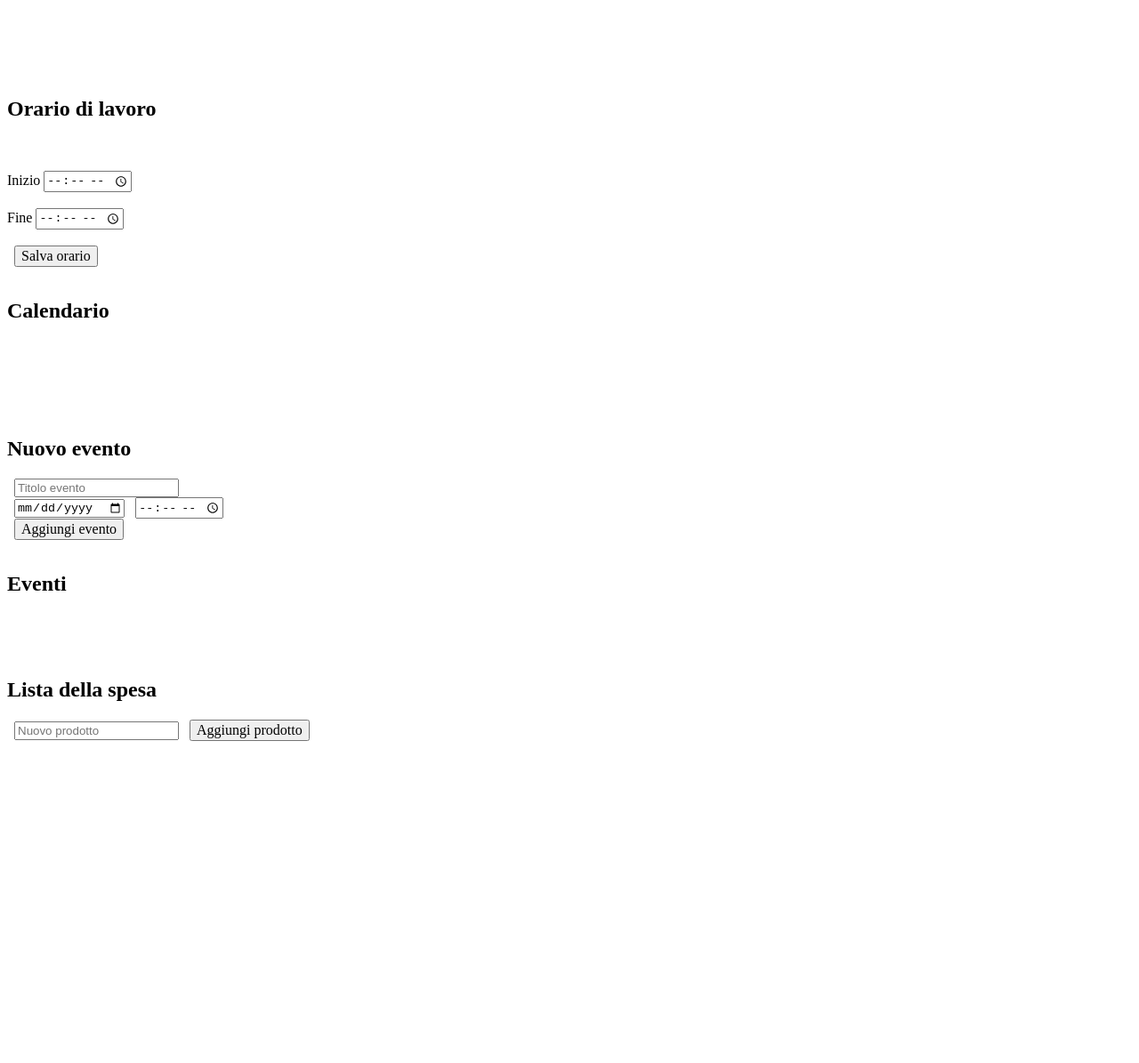
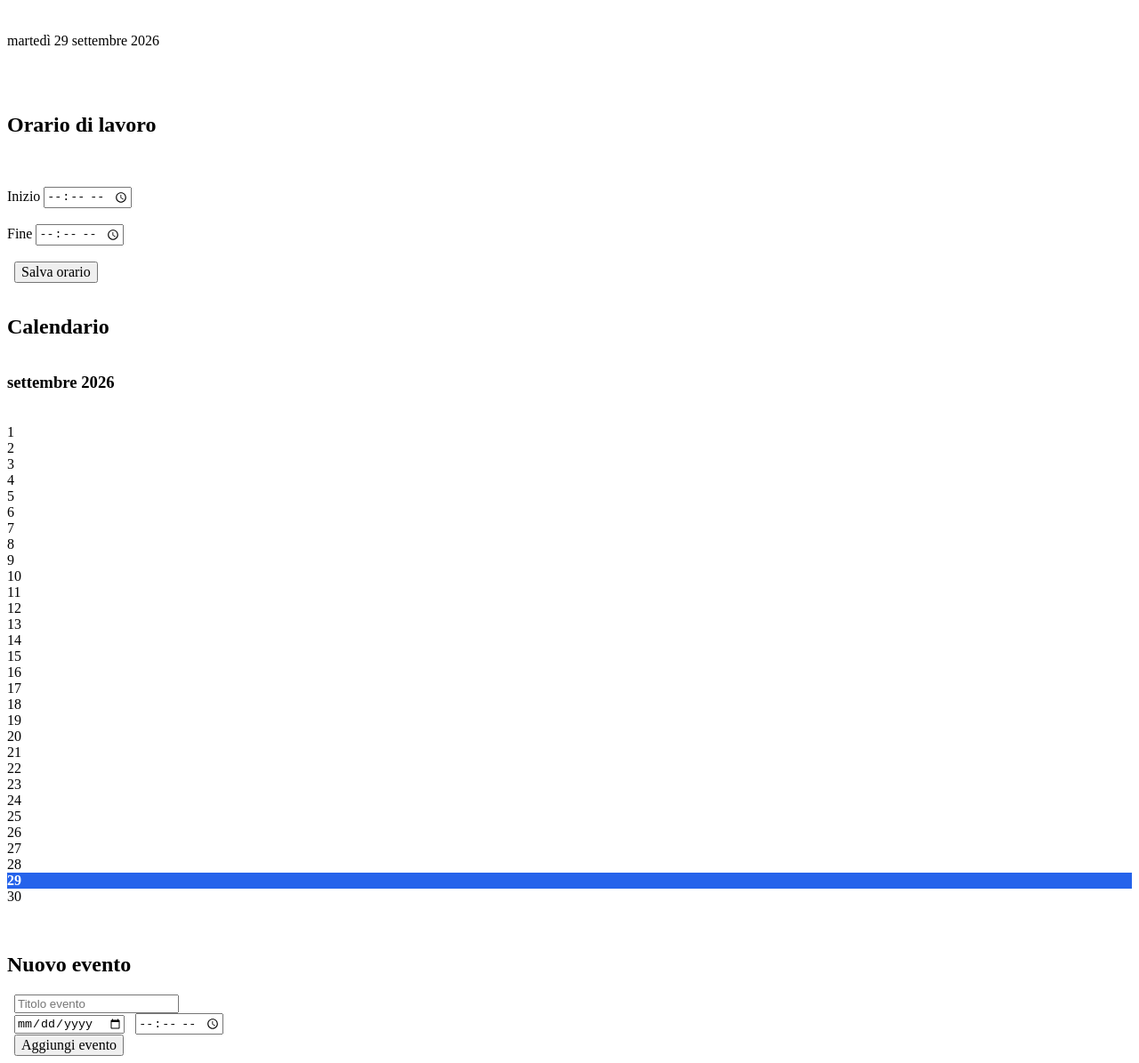
Before and after one commit to iurli070/oggi-planner-v4, a plain HTML site: page index.html in a window 1280 px wide. Shown: the part 105-1300 px from the top of the page at 89% size. Before the commit the page ends 1000 px from the top, so only its background shows below. Drawn offline with Linux system fonts and the light colour scheme.

Commit message:
Refactor calendar event handling and cleanup
Refactor date string generation and event checking logic. Remove redundant console logs.

```diff
--- a/index.html
+++ b/index.html
@@ -273,6 +273,26 @@
 
 d.className = "day";
 
+const dateString =
+`${year}-${String(month+1).padStart(2,"0")}-${String(day).padStart(2,"0")}`;
+
+const hasEvent =
+events.some(event => event.date === dateString);
+
+if(hasEvent){
+d.style.background = "#16a34a";
+d.style.color = "white";
+}
+
+if(day === now.getDate()){
+d.classList.add("today");
+}
+
+d.textContent = day;
+
+calendar.appendChild(d);
+}
+
 if(day === now.getDate()){
 d.classList.add("today");
 const dateString =
@@ -368,13 +388,7 @@
 };
 
 renderCalendar();
-console.log("DATA", dateString);
-``
-const dateString =
-`${year}-${String(month+1).padStart(2,"0")}-${String(day).padStart(2,"0")}`;
 
-console.log("DATA", dateString);
-console.log("EVENTS", events);
 ``
 renderEvents();
 
```
